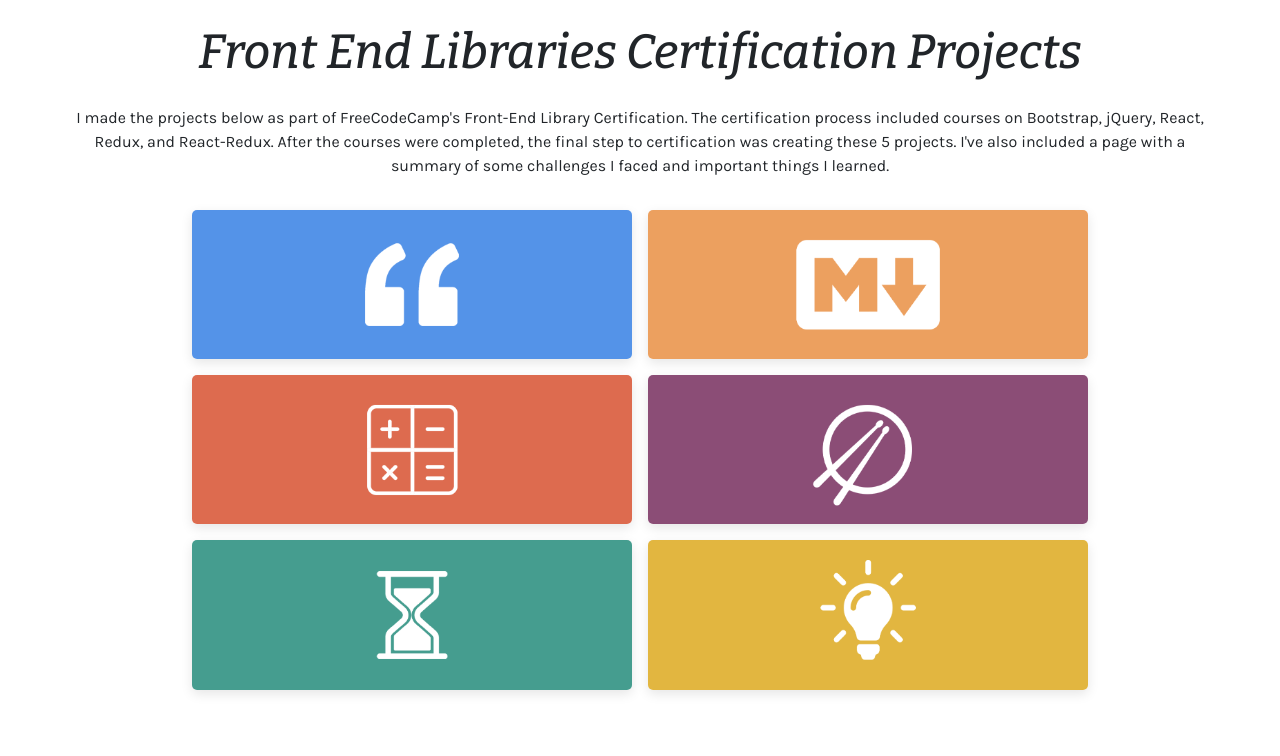
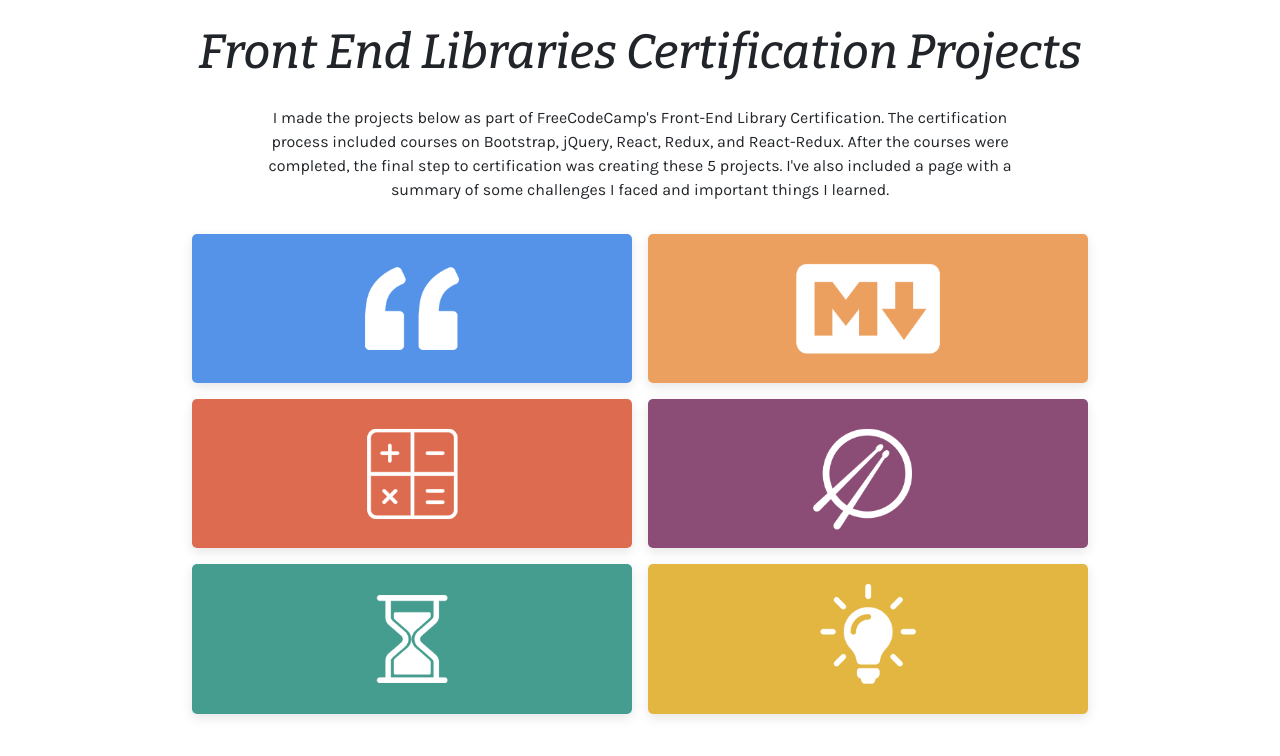
Before and after one commit to cmcgrath454/fcc-front-end-libraries, a React (Create React App) app: page /#/ in a window 1280 px wide. Shown: the top 756 px of the page. Built offline with nearby package versions, Linux system fonts and the light colour scheme.

Commit message:
width change to home page

```diff
--- a/src/styles/_Home.scss
+++ b/src/styles/_Home.scss
@@ -39,6 +39,10 @@
 	}
 
 	@include media-breakpoint-up(md) {
+		p {
+			width: 60%;
+		}
+
 		nav {
 			width: 70%;
 			gap: 1rem;
```
